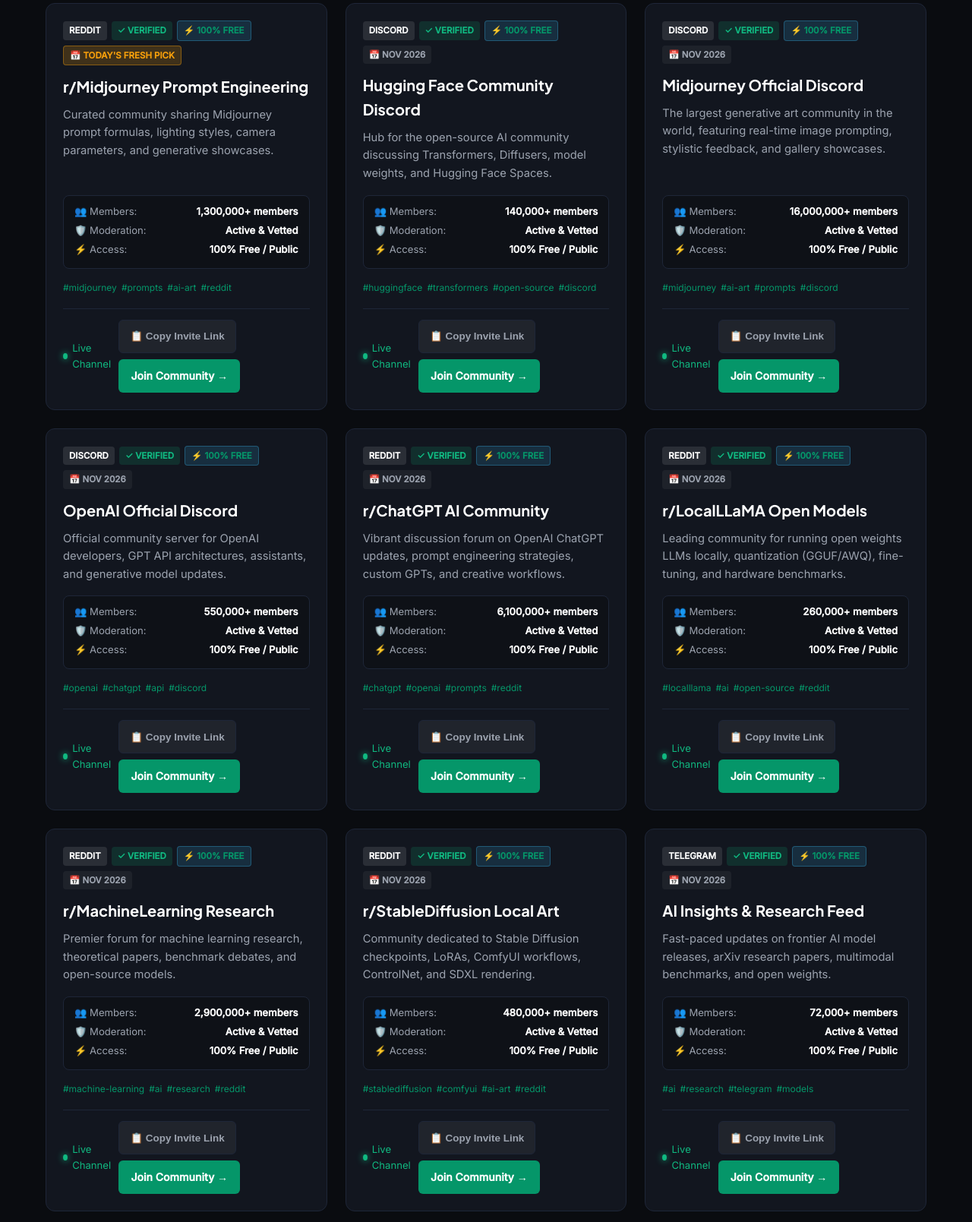
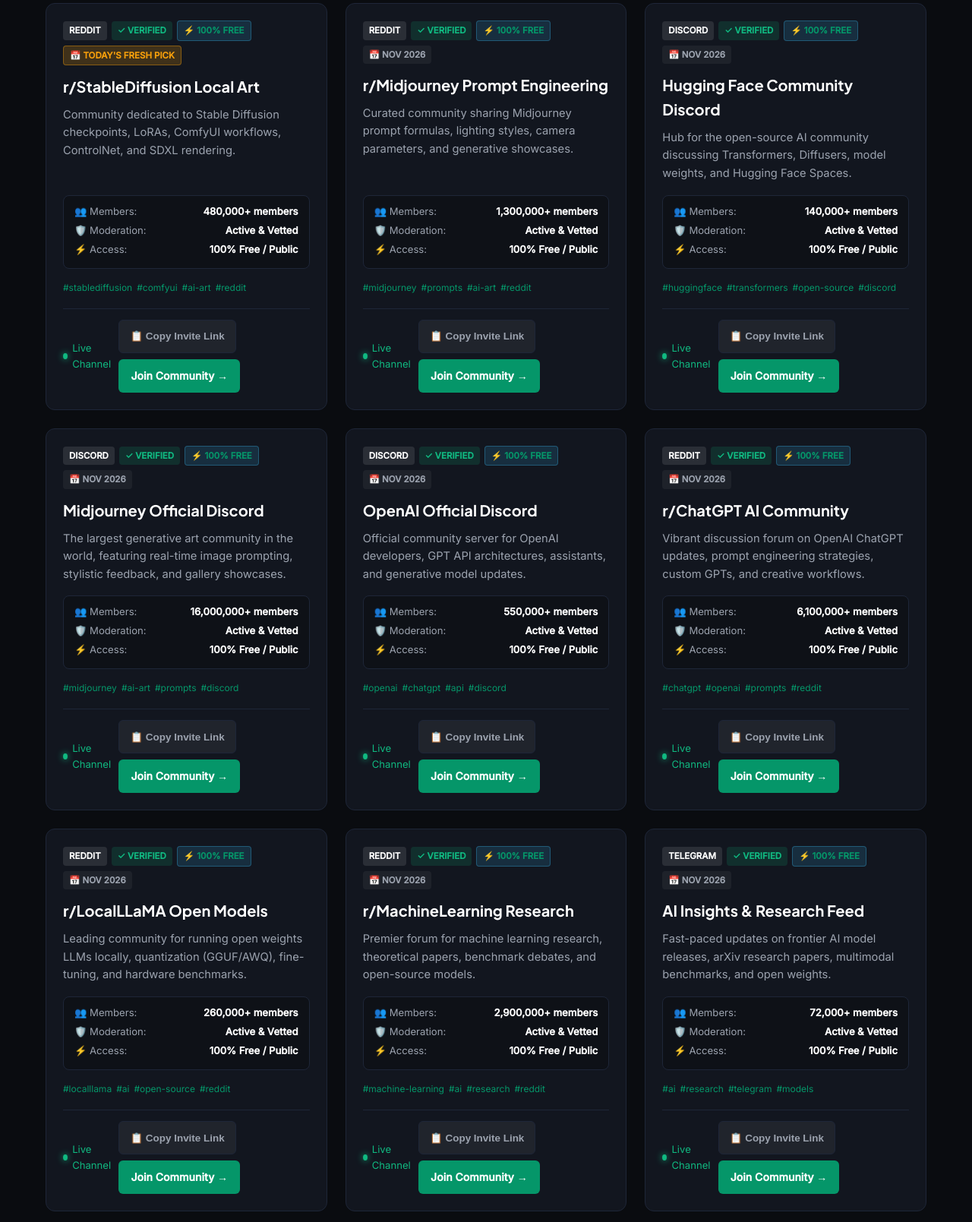
Before and after one commit to jibranpcccc/concept-artists-worldbuilders-collective, a plain HTML site: page index.html in a window 1280 px wide. Shown: the part 1231-2840 px from the top of the page at 76% size. Drawn offline with Linux system fonts and the light colour scheme.

Commit message:
feat(replenishment): fresh community links added - 2026-11-26 [skip ci]

```diff
--- a/index.html
+++ b/index.html
@@ -148,58 +148,58 @@
           {
             "@type": "ListItem",
             "position": 1,
+            "name": "r/StableDiffusion Local Art",
+            "description": "Community dedicated to Stable Diffusion checkpoints, LoRAs, ComfyUI workflows, ControlNet, and SDXL rendering.",
+            "url": "https://www.reddit.com/r/StableDiffusion/"
+          },
+          {
+            "@type": "ListItem",
+            "position": 2,
             "name": "r/Midjourney Prompt Engineering",
             "description": "Curated community sharing Midjourney prompt formulas, lighting styles, camera parameters, and generative showcases.",
             "url": "https://www.reddit.com/r/Midjourney/"
           },
           {
             "@type": "ListItem",
-            "position": 2,
+            "position": 3,
             "name": "Hugging Face Community Discord",
             "description": "Hub for the open-source AI community discussing Transformers, Diffusers, model weights, and Hugging Face Spaces.",
             "url": "https://discuss.huggingface.co"
           },
           {
             "@type": "ListItem",
-            "position": 3,
+            "position": 4,
             "name": "Midjourney Official Discord",
             "description": "The largest generative art community in the world, featuring real-time image prompting, stylistic feedback, and gallery showcases.",
             "url": "https://discord.gg/midjourney"
           },
           {
             "@type": "ListItem",
-            "position": 4,
+            "position": 5,
             "name": "OpenAI Official Discord",
             "description": "Official community server for OpenAI developers, GPT API architectures, assistants, and generative model updates.",
             "url": "https://discord.gg/openai"
           },
           {
             "@type": "ListItem",
-            "position": 5,
+            "position": 6,
             "name": "r/ChatGPT AI Community",
             "description": "Vibrant discussion forum on OpenAI ChatGPT updates, prompt engineering strategies, custom GPTs, and creative workflows.",
             "url": "https://www.reddit.com/r/ChatGPT/"
           },
           {
             "@type": "ListItem",
-            "position": 6,
+            "position": 7,
             "name": "r/LocalLLaMA Open Models",
             "description": "Leading community for running open weights LLMs locally, quantization (GGUF/AWQ), fine-tuning, and hardware benchmarks.",
             "url": "https://www.reddit.com/r/LocalLLaMA/"
           },
           {
             "@type": "ListItem",
-            "position": 7,
+            "position": 8,
             "name": "r/MachineLearning Research",
             "description": "Premier forum for machine learning research, theoretical papers, benchmark debates, and open-source models.",
             "url": "https://www.reddit.com/r/MachineLearning/"
-          },
-          {
-            "@type": "ListItem",
-            "position": 8,
-            "name": "r/StableDiffusion Local Art",
-            "description": "Community dedicated to Stable Diffusion checkpoints, LoRAs, ComfyUI workflows, ControlNet, and SDXL rendering.",
-            "url": "https://www.reddit.com/r/StableDiffusion/"
           },
           {
             "@type": "ListItem",
@@ -624,6 +624,30 @@
                 <span class="badge badge-free">⚡ 100% Free</span>
                 <span class="badge badge-date" style="background: rgba(245, 158, 11, 0.2); color: #f59e0b; border: 1px solid rgba(245, 158, 11, 0.4); font-weight: 700;">📅 Today's Fresh Pick</span>
             </div>
+            <h3 class="card-title">r/StableDiffusion Local Art</h3>
+            <p class="card-desc">Community dedicated to Stable Diffusion checkpoints, LoRAs, ComfyUI workflows, ControlNet, and SDXL rendering.</p>
+            <div class="spec-matrix">
+                <div class="spec-row"><span>👥 Members:</span> <strong>480,000+ members</strong></div>
+                <div class="spec-row"><span>🛡️ Moderation:</span> <strong>Active & Vetted</strong></div>
+                <div class="spec-row"><span>⚡ Access:</span> <strong>100% Free / Public</strong></div>
+            </div>
+            <div class="tags-row"><span class="tag">#stablediffusion</span><span class="tag">#comfyui</span><span class="tag">#ai-art</span><span class="tag">#reddit</span></div>
+            <div class="card-footer">
+                <span class="activity-pulse"><span class="pulse-dot"></span> Live Channel</span>
+                <div class="card-actions">
+                    <button class="btn-copy-invite" onclick="copyInviteLink(event, 'https://www.reddit.com/r/StableDiffusion/')">📋 Copy Invite Link</button>
+                    <a href="https://www.reddit.com/r/StableDiffusion/" target="_blank" rel="noopener noreferrer" class="btn-join">Join Community →</a>
+                </div>
+            </div>
+        </div>
+
+        <div id="community-card-2" class="card" data-platform="reddit" data-category="creative ai & art">
+            <div class="card-header">
+                <span class="badge badge-platform">Reddit</span>
+                <span class="badge badge-verified">✓ Verified</span>
+                <span class="badge badge-free">⚡ 100% Free</span>
+                <span class="badge badge-date">📅 Nov 2026</span>
+            </div>
             <h3 class="card-title">r/Midjourney Prompt Engineering</h3>
             <p class="card-desc">Curated community sharing Midjourney prompt formulas, lighting styles, camera parameters, and generative showcases.</p>
             <div class="spec-matrix">
@@ -641,7 +665,7 @@
             </div>
         </div>
 
-        <div id="community-card-2" class="card" data-platform="discord" data-category="open source ai">
+        <div id="community-card-3" class="card" data-platform="discord" data-category="open source ai">
             <div class="card-header">
                 <span class="badge badge-platform">Discord</span>
                 <span class="badge badge-verified">✓ Verified</span>
@@ -665,7 +689,7 @@
             </div>
         </div>
 
-        <div id="community-card-3" class="card" data-platform="discord" data-category="creative ai & art">
+        <div id="community-card-4" class="card" data-platform="discord" data-category="creative ai & art">
             <div class="card-header">
                 <span class="badge badge-platform">Discord</span>
                 <span class="badge badge-verified">✓ Verified</span>
@@ -689,7 +713,7 @@
             </div>
         </div>
 
-        <div id="community-card-4" class="card" data-platform="discord" data-category="generative ai">
+        <div id="community-card-5" class="card" data-platform="discord" data-category="generative ai">
             <div class="card-header">
                 <span class="badge badge-platform">Discord</span>
                 <span class="badge badge-verified">✓ Verified</span>
@@ -713,7 +737,7 @@
             </div>
         </div>
 
-        <div id="community-card-5" class="card" data-platform="reddit" data-category="generative ai">
+        <div id="community-card-6" class="card" data-platform="reddit" data-category="generative ai">
             <div class="card-header">
                 <span class="badge badge-platform">Reddit</span>
                 <span class="badge badge-verified">✓ Verified</span>
@@ -737,7 +761,7 @@
             </div>
         </div>
 
-        <div id="community-card-6" class="card" data-platform="reddit" data-category="large language models">
+        <div id="community-card-7" class="card" data-platform="reddit" data-category="large language models">
             <div class="card-header">
                 <span class="badge badge-platform">Reddit</span>
                 <span class="badge badge-verified">✓ Verified</span>
@@ -761,7 +785,7 @@
             </div>
         </div>
 
-        <div id="community-card-7" class="card" data-platform="reddit" data-category="machine learning">
+        <div id="community-card-8" class="card" data-platform="reddit" data-category="machine learning">
             <div class="card-header">
                 <span class="badge badge-platform">Reddit</span>
                 <span class="badge badge-verified">✓ Verified</span>
@@ -781,30 +805,6 @@
                 <div class="card-actions">
                     <button class="btn-copy-invite" onclick="copyInviteLink(event, 'https://www.reddit.com/r/MachineLearning/')">📋 Copy Invite Link</button>
                     <a href="https://www.reddit.com/r/MachineLearning/" target="_blank" rel="noopener noreferrer" class="btn-join">Join Community →</a>
-                </div>
-            </div>
-        </div>
-
-        <div id="community-card-8" class="card" data-platform="reddit" data-category="creative ai & art">
-            <div class="card-header">
-                <span class="badge badge-platform">Reddit</span>
-                <span class="badge badge-verified">✓ Verified</span>
-                <span class="badge badge-free">⚡ 100% Free</span>
-                <span class="badge badge-date">📅 Nov 2026</span>
-            </div>
-            <h3 class="card-title">r/StableDiffusion Local Art</h3>
-            <p class="card-desc">Community dedicated to Stable Diffusion checkpoints, LoRAs, ComfyUI workflows, ControlNet, and SDXL rendering.</p>
-            <div class="spec-matrix">
-                <div class="spec-row"><span>👥 Members:</span> <strong>480,000+ members</strong></div>
-                <div class="spec-row"><span>🛡️ Moderation:</span> <strong>Active & Vetted</strong></div>
-                <div class="spec-row"><span>⚡ Access:</span> <strong>100% Free / Public</strong></div>
-            </div>
-            <div class="tags-row"><span class="tag">#stablediffusion</span><span class="tag">#comfyui</span><span class="tag">#ai-art</span><span class="tag">#reddit</span></div>
-            <div class="card-footer">
-                <span class="activity-pulse"><span class="pulse-dot"></span> Live Channel</span>
-                <div class="card-actions">
-                    <button class="btn-copy-invite" onclick="copyInviteLink(event, 'https://www.reddit.com/r/StableDiffusion/')">📋 Copy Invite Link</button>
-                    <a href="https://www.reddit.com/r/StableDiffusion/" target="_blank" rel="noopener noreferrer" class="btn-join">Join Community →</a>
                 </div>
             </div>
         </div>
```
Also changed, not shown: data/groups.json (+20 -19 lines), feed.xml (+9 -2 lines).
